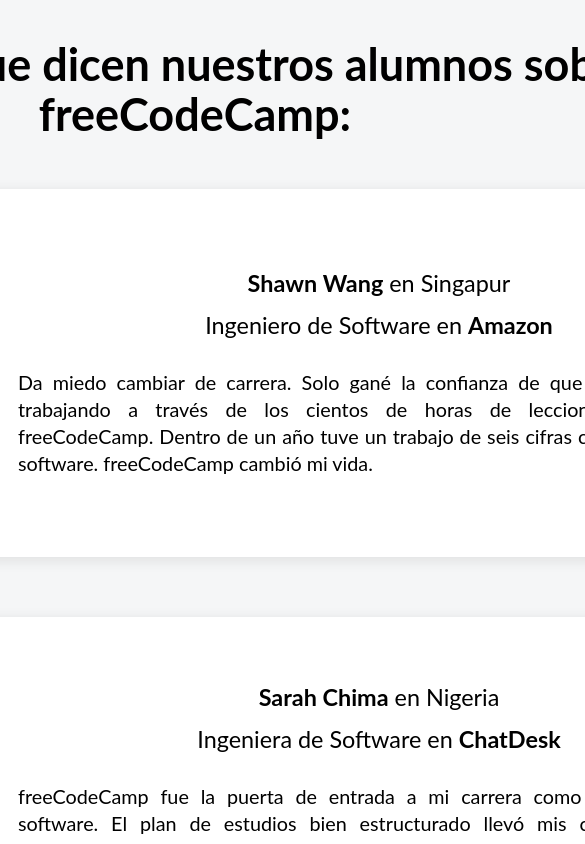
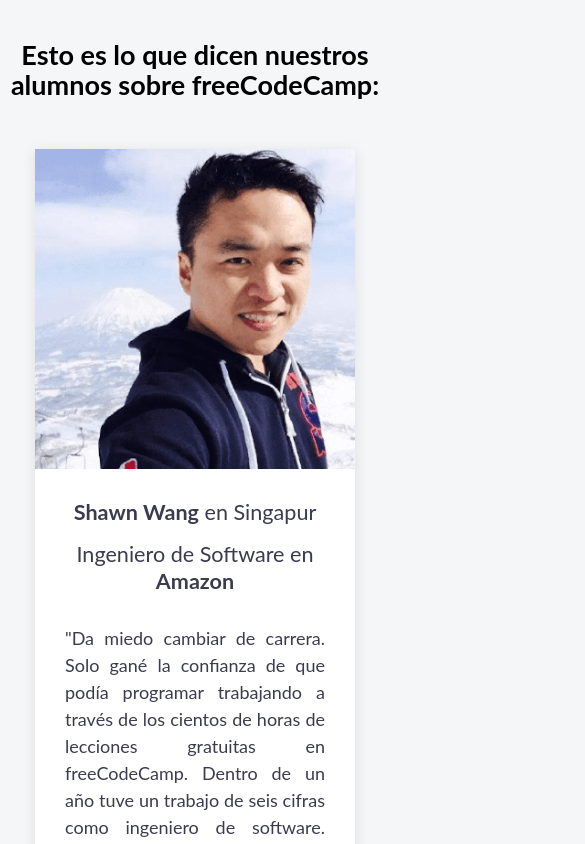
Before and after one commit to Grover1986/miniProyectos-React, a React (Vite) app in the folder projects/00-testimonials/: page / in a window 390 px wide. Shown: the top 844 px of the page, 585 px wide, since content can reach past the window. Built offline with nearby package versions, Linux system fonts and the light colour scheme.

Commit message:
feat(projects/00-testimonials): add responsive, color y comillas a textos

```diff
--- a/projects/00-testimonials/src/App.jsx
+++ b/projects/00-testimonials/src/App.jsx
@@ -15,7 +15,7 @@
                     image='/images/testimonio-shawn.png'
                     position='Ingeniero de Software'
                     company='Amazon'
-                    testimony='Da miedo cambiar de carrera. Solo gané la confianza de que podía programar trabajando a través de los cientos de horas de lecciones gratuitas en freeCodeCamp. Dentro de un año tuve un trabajo de seis cifras como ingeniero de software. freeCodeCamp cambió mi vida.'
+                    testimony='"Da miedo cambiar de carrera. Solo gané la confianza de que podía programar trabajando a través de los cientos de horas de lecciones gratuitas en freeCodeCamp. Dentro de un año tuve un trabajo de seis cifras como ingeniero de software. freeCodeCamp cambió mi vida."'
                 />
 
                 <Testimony
@@ -24,7 +24,7 @@
                     image='/images/testimonio-sarah.png'
                     position='Ingeniera de Software'
                     company='ChatDesk'
-                    testimony='freeCodeCamp fue la puerta de entrada a mi carrera como desarrollador de software. El plan de estudios bien estructurado llevó mis conocimientos de programación de un nivel de principiante total a un nivel muy seguro. Era todo lo que necesitaba para conseguir mi primer trabajo de desarrollador en una empresa increíble.'
+                    testimony='"freeCodeCamp fue la puerta de entrada a mi carrera como desarrollador de software. El plan de estudios bien estructurado llevó mis conocimientos de programación de un nivel de principiante total a un nivel muy seguro. Era todo lo que necesitaba para conseguir mi primer trabajo de desarrollador en una empresa increíble."'
                 />
 
                 <Testimony
@@ -33,9 +33,9 @@
                     image='/images/testimonio-emma.png'
                     position='Ingeniera de Software'
                     company='Spotify'
-                    testimony='Siempre he tenido problemas para aprender JavaScript. He tomado muchos cursos, pero el curso de freeCodeCamp fue el que se quedó.
+                    testimony='"Siempre he tenido problemas para aprender JavaScript. He tomado muchos cursos, pero el curso de freeCodeCamp fue el que se quedó.
                     Estudiar JavaScript, así como estructuras de datos y algoritmos en freeCodeCamp me dio las habilidades y la confianza que necesitaba para
-                    conseguir el trabajo de mis sueños como ingeniero de software en Spotify.'
+                    conseguir el trabajo de mis sueños como ingeniero de software en Spotify."'
                 />
             </div>
         </div>
--- a/projects/00-testimonials/src/styles/Testimony.css
+++ b/projects/00-testimonials/src/styles/Testimony.css
@@ -15,6 +15,7 @@
     width: auto;
 }
 .text-testimony-container {
+    color: #3b3b4f;
     text-align: center;
     padding: 40px;
     font-family: Lato, sans-serif;
@@ -38,3 +39,49 @@
     font-size: 1.1rem;
     text-align: justify;
 }
+@media screen and (max-width: 1024px) {
+    .testimony-container {
+        width: 100%;
+    }
+}
+@media screen and (max-width: 820px) {
+    h1 {
+        font-size: 2rem;
+    }
+    .main-container {
+        flex-direction: column;
+    }
+    .testimony-container {
+        flex-direction: column;
+        height: auto;
+        max-width: 350px;
+    }
+    .testimony-name,
+    .testimony-position {
+        font-size: 1.2rem;
+    }
+}
+@media screen and (max-width: 768px) {
+    h1 {
+        font-size: 1.5rem;
+    }
+}
+@media screen and (max-width: 412px) {
+    .testimony-image {
+        width: 100%;
+    }
+    .testimony-container {
+        max-width: 320px;
+    }
+    .text-testimony-container {
+        padding: 30px;
+    }
+    .testimony-text {
+        font-size: 1rem;
+    }
+}
+@media screen and (max-width: 360px) {
+    h1 {
+        font-size: 1.3rem;
+    }
+}
```
